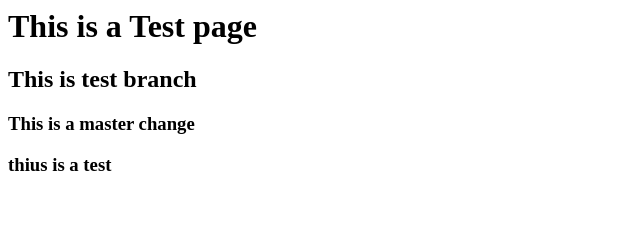
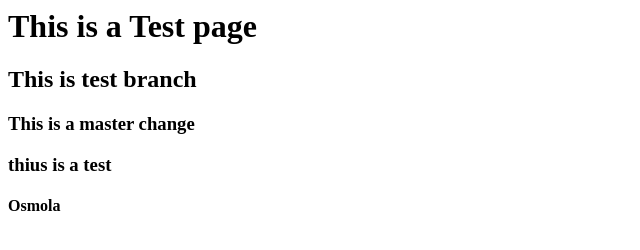
Before and after one commit to vedprht/training, a plain HTML site: page index.html in a window 1280 px wide. Shown: the full height of the page, 0-640 px from the left. Drawn offline with Linux system fonts and the light colour scheme.

Commit message:
tftfftft

```diff
--- a/index.html
+++ b/index.html
@@ -2,3 +2,4 @@
 <h2>This is test branch</h2>
 <h3>This is a master change</h3>
 <h3>thius is a test</h3>
+<h4>Osmola</h4>
```
